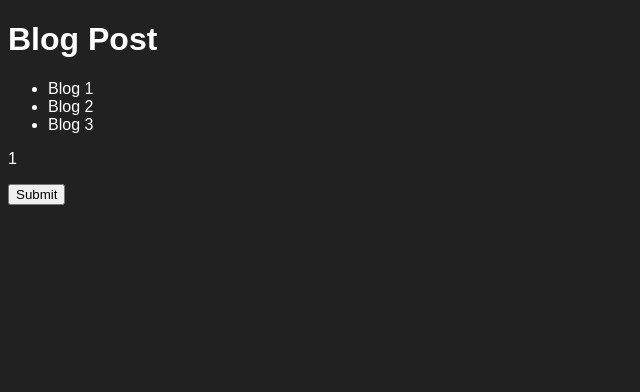
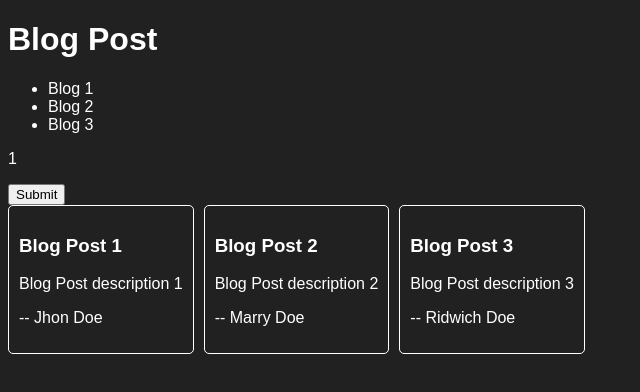
Before and after one commit to BinMamun/Angular-Lessons, an Angular app in the folder Angular-1/: page / in a window 1280 px wide. Shown: the top 392 px of the page, without its empty margins (0-640 px from the left). Built offline with nearby package versions, Linux system fonts and the light colour scheme.

Commit message:
Service and Dependency Ingection

```diff
--- a/Angular-1/src/app/app.component.css
+++ b/Angular-1/src/app/app.component.css
@@ -0,0 +1,16 @@
+.blog-post-container {
+  display: flex;
+  gap: 10px;
+}
+
+.blog-post {
+  border: 1px solid white;
+  border-radius: 5px;
+  padding: 10px;
+  cursor: pointer;
+  transition: all 0.3s;
+}
+
+.blog-post:hover {
+  box-shadow: 0 3px 10px rgba(255, 255, 255, 0.3);
+}
--- a/Angular-1/src/app/app.component.html
+++ b/Angular-1/src/app/app.component.html
@@ -12,3 +12,11 @@
     <button (click)="clicked($event)">Submit</button>
   </div>
 </div>
+
+<div class="blog-post-container">
+  <div class="blog-post" *ngFor="let blogPost of blogPosts">
+    <h3>{{blogPost.title}}</h3>
+    <p>{{blogPost.description}}</p>
+    <p>-- {{blogPost.author}}</p>
+  </div>
+</div>
--- a/Angular-1/src/app/app.component.ts
+++ b/Angular-1/src/app/app.component.ts
@@ -2,6 +2,7 @@ import { Component } from '@angular/core';
 import { CommonModule } from '@angular/common';
 import { RouterOutlet } from '@angular/router';
 import { BlogPostComponent } from './blog-post/blog-post.component';
+import { BlogPostService } from './blog-post.service';
 
 
 @Component({
@@ -36,4 +37,10 @@ export class AppComponent {
   div2clicked() {
     console.log("Div 2 Clicked");
   }
+
+  blogPosts;
+
+  constructor(blogService: BlogPostService) {
+    this.blogPosts = blogService.getBlogPosts();
+  }
 }
--- /dev/null
+++ b/Angular-1/src/app/blog-post.service.ts
@@ -0,0 +1,27 @@
+import { Injectable } from '@angular/core';
+
+@Injectable({
+  providedIn: 'root'
+})
+export class BlogPostService {
+
+  getBlogPosts() {
+    return [
+      {
+        title: "Blog Post 1",
+        description: "Blog Post description 1",
+        author: "Jhon Doe"
+      },
+      {
+        title: "Blog Post 2",
+        description: "Blog Post description 2",
+        author: "Marry Doe"
+      },
+      {
+        title: "Blog Post 3",
+        description: "Blog Post description 3",
+        author: "Ridwich Doe"
+      }
+    ]
+  }
+}
```
Also changed, not shown: 1 other file (tests, documents, lock files or other folders).
